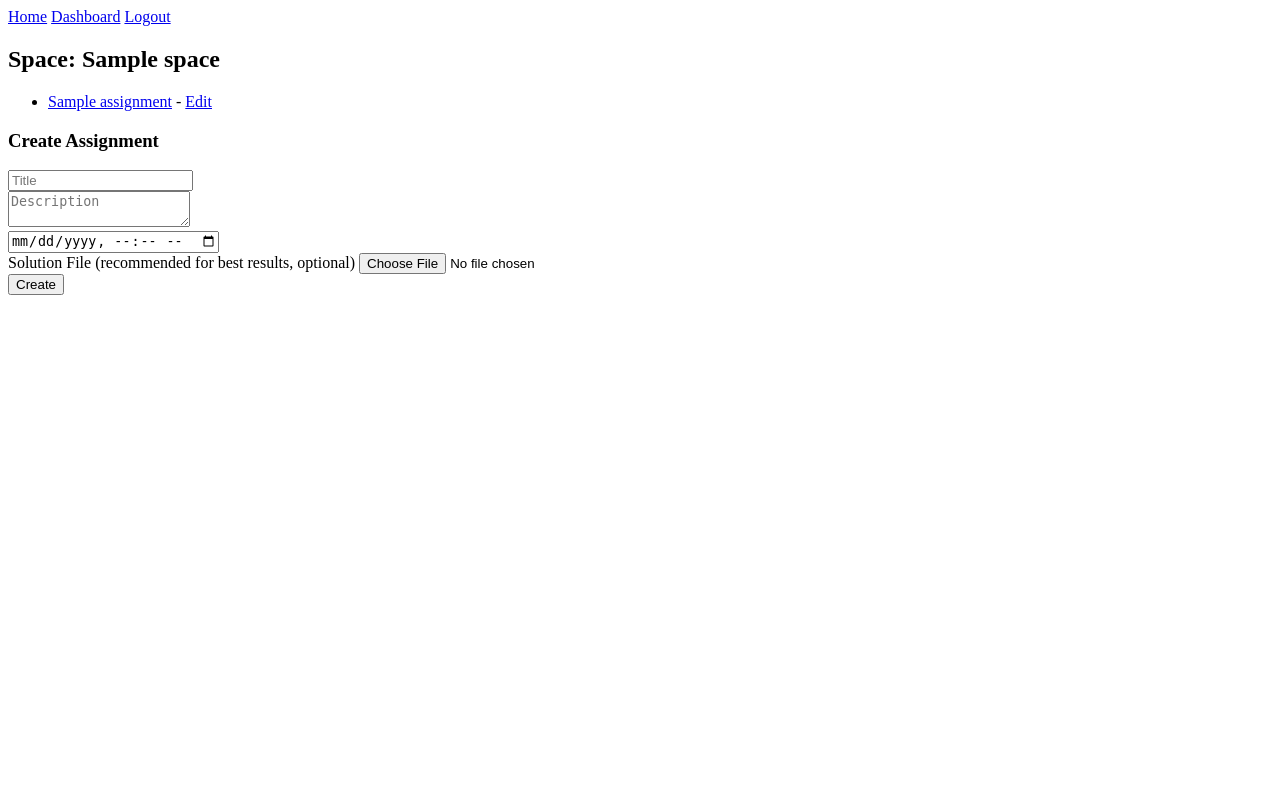
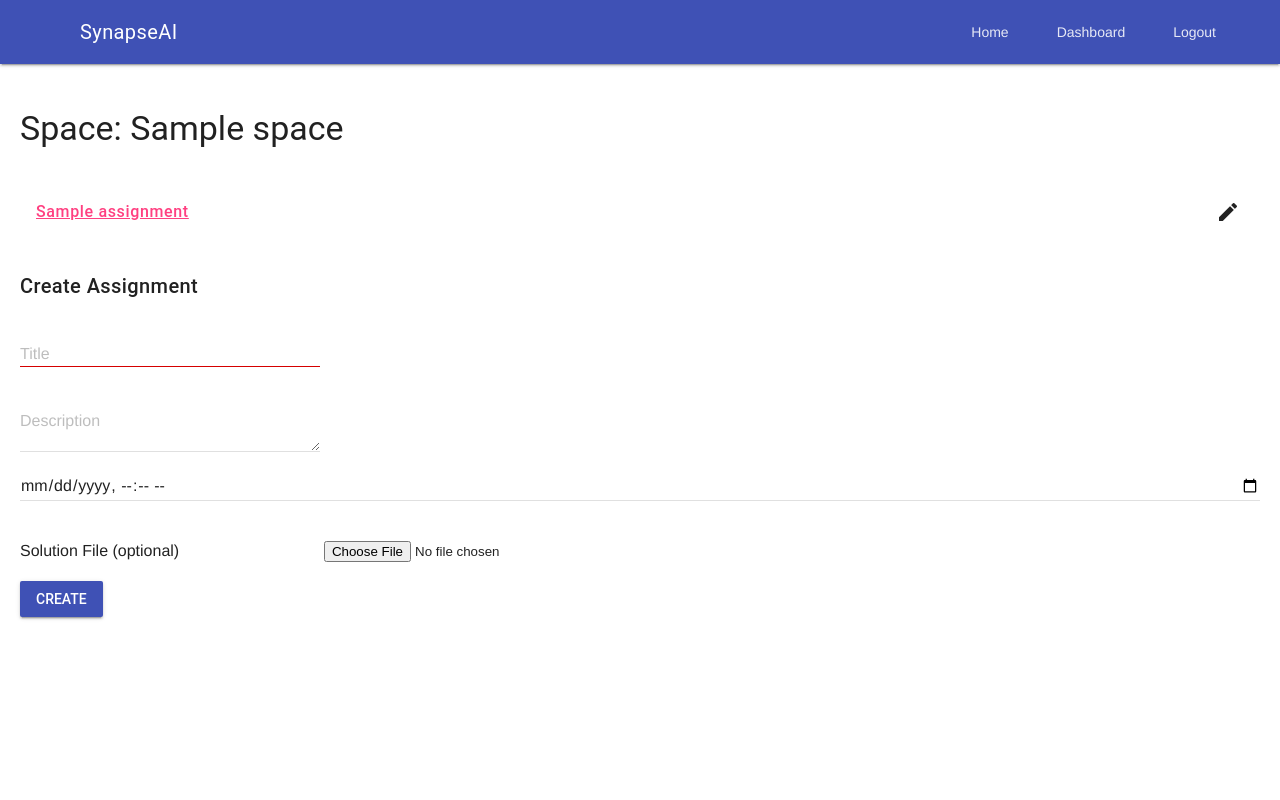
Before and after one commit to haseebqureshii/SynapseAI---Agentic-LMS, a Flask app: page /space/1 in a window 1280 px wide. Run offline with Flask 3, Linux system fonts and the light colour scheme; the visitor is signed in with stand-in values (Sample User, id 1); tables that the repository leaves empty hold one stand-in row (values such as "Sample post").

Commit message:
Integrate Material Design UI

```diff
--- a/static/css/styles.css
+++ b/static/css/styles.css
@@ -0,0 +1,4 @@
+/* Custom tweaks for layout */
+.page-content {
+    padding: 20px;
+}
--- a/templates/assignment_detail.html
+++ b/templates/assignment_detail.html
@@ -1,6 +1,6 @@
 {% extends 'base.html' %}
 {% block content %}
-<h2>{{ assignment.title }}</h2>
+<h2 class="mdl-typography--display-1">{{ assignment.title }}</h2>
 <p>{{ assignment.description }}</p>
 <p>Due: {{ assignment.due_date.strftime('%Y-%m-%d %H:%M') if assignment.due_date else 'N/A' }}</p>
 {% if assignment.solution_file_path %}
@@ -14,7 +14,7 @@
     <p>You may submit once. Please ensure your file is final before uploading.</p>
     <form method="POST" action="{{ url_for('submit_assignment', assignment_id=assignment.id) }}" enctype="multipart/form-data">
         <input type="file" name="file" accept="application/pdf, text/*" required>
-        <button type="submit">Submit Assignment</button>
+        <button class="mdl-button mdl-js-button mdl-button--raised mdl-button--colored" type="submit">Submit Assignment</button>
     </form>
 {% endif %}
 {% endblock %}
--- a/templates/base.html
+++ b/templates/base.html
@@ -4,23 +4,35 @@
     <meta charset="UTF-8">
     <meta name="viewport" content="width=device-width, initial-scale=1.0">
     <title>SynapseAI</title>
+    <!-- Material Design Lite -->
+    <link rel="stylesheet" href="https://code.getmdl.io/1.3.0/material.indigo-pink.min.css">
+    <script defer src="https://code.getmdl.io/1.3.0/material.min.js"></script>
+    <link rel="stylesheet" href="https://fonts.googleapis.com/icon?family=Material+Icons">
     <link rel="stylesheet" href="{{ url_for('static', filename='css/styles.css') }}">
 </head>
 <body>
-    <nav>
-        <a href="{{ url_for('index') }}">Home</a>
+    <div class="mdl-layout mdl-js-layout mdl-layout--fixed-header">
+        <header class="mdl-layout__header">
+            <div class="mdl-layout__header-row">
+                <span class="mdl-layout-title">SynapseAI</span>
+                <div class="mdl-layout-spacer"></div>
+                <nav class="mdl-navigation">
+                    <a class="mdl-navigation__link" href="{{ url_for('index') }}">Home</a>
                     {% if session.user_id %}
                         {% if session.role == 'master' %}
-                <a href="{{ url_for('master_dashboard') }}">Dashboard</a>
+                            <a class="mdl-navigation__link" href="{{ url_for('master_dashboard') }}">Dashboard</a>
                         {% else %}
-                <a href="{{ url_for('pupil_dashboard') }}">Dashboard</a>
+                            <a class="mdl-navigation__link" href="{{ url_for('pupil_dashboard') }}">Dashboard</a>
                         {% endif %}
-            <a href="{{ url_for('logout') }}">Logout</a>
+                        <a class="mdl-navigation__link" href="{{ url_for('logout') }}">Logout</a>
                     {% else %}
-            <a href="{{ url_for('login') }}">Login with Google</a>
+                        <a class="mdl-navigation__link" href="{{ url_for('login') }}">Login with Google</a>
                     {% endif %}
                 </nav>
-    <div class="container">
+            </div>
+        </header>
+        <main class="mdl-layout__content">
+            <div class="page-content container">
                 {% with messages = get_flashed_messages() %}
                     {% if messages %}
                         <ul class="flashes">
@@ -32,5 +44,7 @@
                 {% endwith %}
                 {% block content %}{% endblock %}
             </div>
+        </main>
+    </div>
 </body>
 </html>
--- a/templates/login.html
+++ b/templates/login.html
@@ -1,5 +1,5 @@
 {% extends 'base.html' %}
 {% block content %}
-<h2>Login</h2>
-<a href="{{ url_for('login') }}">Sign in with Google</a>
+<h2 class="mdl-typography--display-1">Login</h2>
+<a class="mdl-button mdl-js-button mdl-button--raised mdl-button--colored" href="{{ url_for('login') }}">Sign in with Google</a>
 {% endblock %}
--- a/templates/space_detail.html
+++ b/templates/space_detail.html
@@ -1,27 +1,39 @@
 {% extends 'base.html' %}
 {% block content %}
-<h2>Space: {{ space.name }}</h2>
-<ul>
+<h2 class="mdl-typography--display-1">Space: {{ space.name }}</h2>
+<ul class="mdl-list">
     {% for assignment in assignments %}
-        <li>
-            <a href="{{ url_for('assignment_detail', assignment_id=assignment.id) }}">{{ assignment.title }}</a>
+        <li class="mdl-list__item">
+            <span class="mdl-list__item-primary-content">
+                <a href="{{ url_for('assignment_detail', assignment_id=assignment.id) }}">{{ assignment.title }}</a>
+            </span>
             {% if session.role == 'master' %}
-                - <a href="{{ url_for('edit_assignment', assignment_id=assignment.id) }}">Edit</a>
+                <span class="mdl-list__item-secondary-action">
+                    <a class="mdl-button mdl-js-button mdl-button--icon" href="{{ url_for('edit_assignment', assignment_id=assignment.id) }}">
+                        <i class="material-icons">edit</i>
+                    </a>
+                </span>
             {% endif %}
         </li>
     {% else %}
-        <li>No assignments yet.</li>
+        <li class="mdl-list__item">No assignments yet.</li>
     {% endfor %}
 </ul>
 {% if session.role == 'master' %}
-<h3>Create Assignment</h3>
+<h3 class="mdl-typography--title">Create Assignment</h3>
 <form method="POST" action="{{ url_for('create_assignment', space_id=space.id) }}" enctype="multipart/form-data">
-    <input type="text" name="title" placeholder="Title" required><br>
-    <textarea name="description" placeholder="Description"></textarea><br>
-    <input type="datetime-local" name="due_date"><br>
-    <label>Solution File (recommended for best results, optional)</label>
+    <div class="mdl-textfield mdl-js-textfield">
+        <input class="mdl-textfield__input" type="text" name="title" id="title" required>
+        <label class="mdl-textfield__label" for="title">Title</label>
+    </div><br>
+    <div class="mdl-textfield mdl-js-textfield">
+        <textarea class="mdl-textfield__input" name="description" id="description"></textarea>
+        <label class="mdl-textfield__label" for="description">Description</label>
+    </div><br>
+    <input class="mdl-textfield__input" type="datetime-local" name="due_date"><br>
+    <label class="mdl-textfield">Solution File (optional)</label>
     <input type="file" name="solution" accept="application/pdf, text/*"><br>
-    <button type="submit">Create</button>
+    <button class="mdl-button mdl-js-button mdl-button--raised mdl-button--colored" type="submit">Create</button>
 </form>
 {% endif %}
 {% endblock %}
```
Also changed, not shown: templates/edit_assignment.html (+12 -6 lines), templates/index.html (+5 -2 lines), templates/master_dashboard.html (+14 -6 lines), templates/pupil_dashboard.html (+14 -6 lines). Lines whose indentation alone changed are shown as unchanged.
